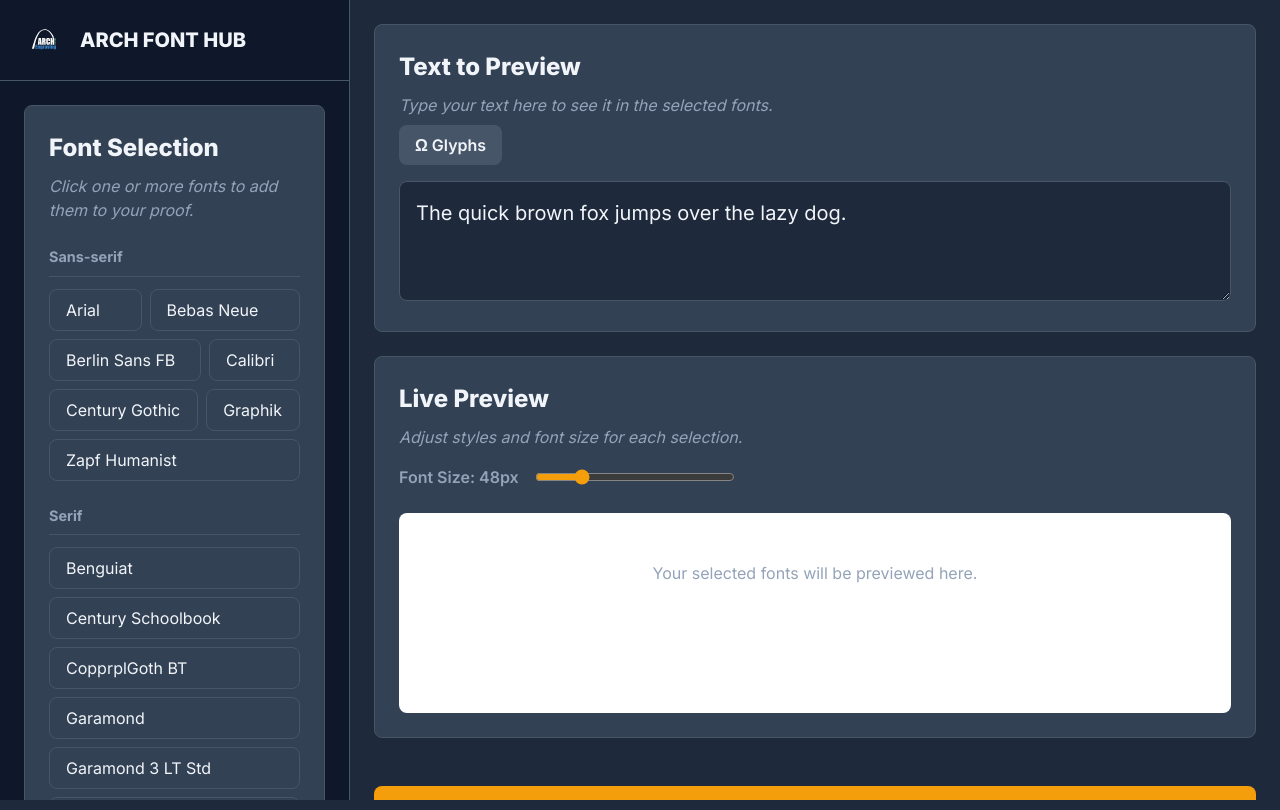
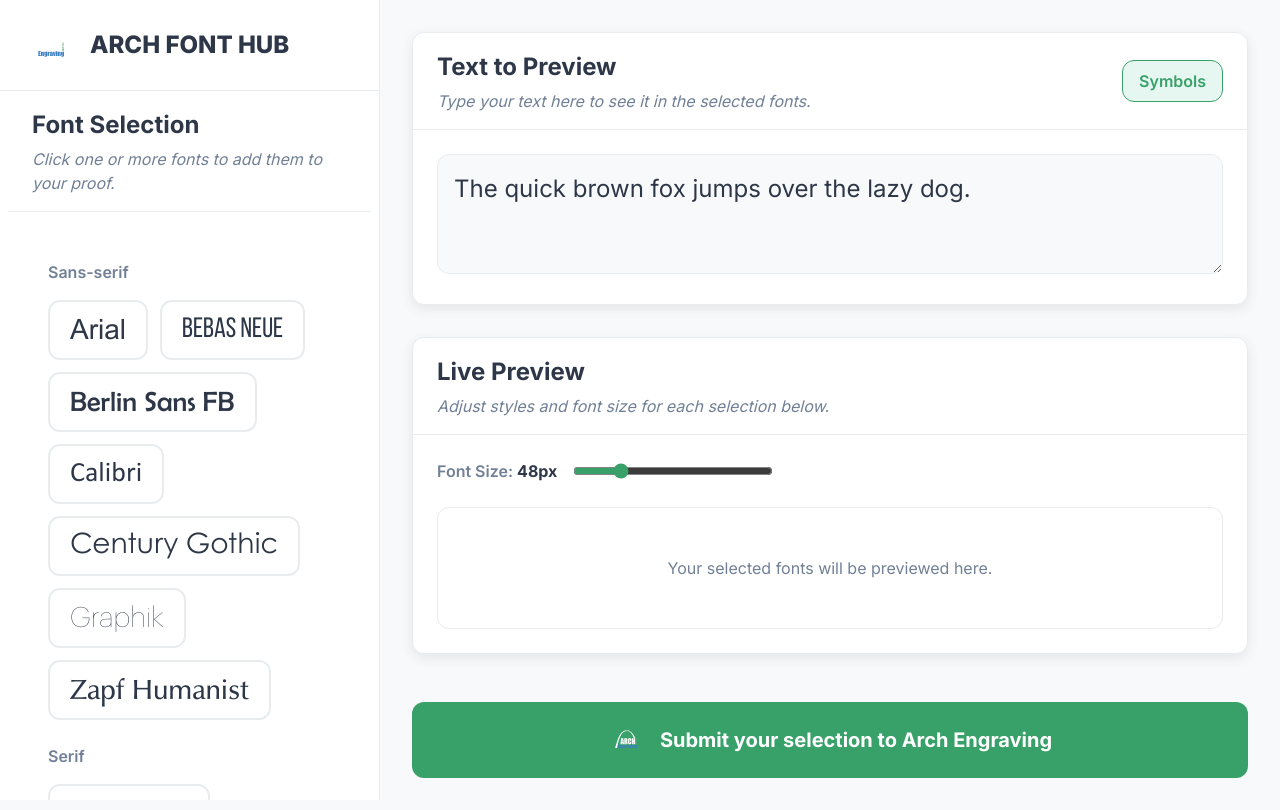
Before and after one commit to Arch-Tom/archfonthub, a React (Vite) app: page / in a window 1280 px wide. Built offline with nearby package versions, Linux system fonts and the light colour scheme; a web font is replaced by a local one.

Commit message:
Another redesign

```diff
--- a/src/App.css
+++ b/src/App.css
@@ -1,16 +1,17 @@
 :root {
-    --bg-main: #1e293b; /* slate-800 */
-    --bg-sidebar: #0f172a; /* slate-900 */
-    --bg-section: #334155; /* slate-700 */
-    --border-color: #475569; /* slate-600 */
-    --text-primary: #f1f5f9; /* slate-100 */
-    --text-secondary: #94a3b8; /* slate-400 */
-    --accent-color: #f59e0b; /* amber-500 */
-    --accent-hover: #d97706; /* amber-600 */
-    --accent-text: #1e293b;
-    --danger: #dc2626;
-    --success: #16a34a;
-    --radius: 8px;
+    --bg-main: #f8f9fa;
+    --bg-card: #ffffff;
+    --border-color: #e9ecef;
+    --shadow-color: rgba(45, 55, 72, 0.1);
+    --text-primary: #2d3748;
+    --text-secondary: #718096;
+    --accent-color: #38a169; /* Sage Green */
+    --accent-hover: #2f855a;
+    --accent-light: #e6f6f0;
+    --accent-text: #ffffff;
+    --danger: #e53e3e;
+    --success: #38a169;
+    --radius: 0.75rem;
 }
 
 body {
@@ -22,16 +23,19 @@ body {
 
 .app-layout {
     display: flex;
-    height: 100vh;
 }
 
-/* --- Sidebar --- */
+/* --- Sidebar (Desktop) / Header (Mobile) --- */
 .sidebar {
-    width: 350px;
-    background-color: var(--bg-sidebar);
+    background-color: var(--bg-card);
+    border-right: 1px solid var(--border-color);
+    width: 380px;
+    flex-shrink: 0;
     display: flex;
     flex-direction: column;
-    border-right: 1px solid var(--border-color);
+    height: 100vh;
+    position: sticky;
+    top: 0;
 }
 
 .sidebar-header {
@@ -42,124 +46,122 @@ body {
     border-bottom: 1px solid var(--border-color);
 }
 
-    .sidebar-header img {
-        height: 40px;
+.sidebar-logo {
+    height: 50px; /* Increased logo size */
 }
 
 .sidebar-header h1 {
-        font-size: 1.25rem;
+    font-size: 1.5rem;
     font-weight: 800;
     margin: 0;
+    color: var(--text-primary);
 }
 
 .sidebar-content {
-    padding: 1.5rem;
+    padding: 0 0.5rem 1.5rem;
     overflow-y: auto;
     flex-grow: 1;
 }
 
-.font-category h3 {
-    font-size: 0.9rem;
-    font-weight: 700;
-    color: var(--text-secondary);
-    margin: 1.5rem 0 0.75rem 0;
-    padding-bottom: 0.5rem;
-    border-bottom: 1px solid var(--border-color);
+/* --- Main Content --- */
+.main-content {
+    width: 100%;
+    padding: 2rem;
+    display: flex;
+    flex-direction: column;
+    gap: 2rem;
 }
 
-.font-category:first-child h3 {
-    margin-top: 0;
+.card {
+    background-color: var(--bg-card);
+    border: 1px solid var(--border-color);
+    border-radius: var(--radius);
+    box-shadow: 0 4px 12px var(--shadow-color);
+}
+
+.card-header {
+    padding: 1rem 1.5rem;
+    border-bottom: 1px solid var(--border-color);
+    position: relative;
+}
+
+    .card-header h2 {
+        font-size: 1.5rem;
+        font-weight: 700;
+        margin: 0 0 0.25rem 0;
+    }
+
+    .card-header p {
+        font-style: italic;
+        color: var(--text-secondary);
+        margin: 0;
+    }
+
+.card-content {
+    padding: 1.5rem;
+}
+
+/* --- Font Selection --- */
+.font-category h3 {
+    font-size: 1rem;
+    font-weight: 600;
+    color: var(--text-secondary);
+    margin: 1.5rem 0 1rem 1rem;
 }
 
 .font-button-grid {
     display: flex;
     flex-wrap: wrap;
-    gap: 0.5rem;
+    gap: 0.75rem;
+    padding: 0 1rem;
 }
 
 .font-button {
     display: flex;
     align-items: center;
-    justify-content: space-between;
-    background-color: var(--bg-section);
+    justify-content: center;
+    background-color: #fff;
     color: var(--text-primary);
-    border: 1px solid var(--border-color);
+    border: 2px solid var(--border-color);
     border-radius: var(--radius);
-    padding: 0.5rem 1rem;
-    font-size: 1rem;
+    padding: 0 1.25rem;
+    height: 60px;
+    font-size: 1.75rem;
+    line-height: 1;
     cursor: pointer;
     transition: all 0.2s ease;
-    flex-grow: 1;
 }
 
     .font-button:hover {
-        background-color: #475569;
+        border-color: var(--accent-color);
+        background-color: var(--accent-light);
     }
 
     .font-button.selected {
         background-color: var(--accent-color);
         color: var(--accent-text);
         border-color: var(--accent-hover);
-        font-weight: 600;
     }
 
-        .font-button.selected svg {
-            margin-left: 0.5rem;
+/* --- Text Input --- */
+.symbol-button {
+    position: absolute;
+    top: 50%;
+    right: 1.5rem;
+    transform: translateY(-50%);
+    background-color: var(--accent-light);
+    color: var(--accent-color);
+    border: 1px solid var(--accent-color);
+    border-radius: var(--radius);
+    padding: 0.5rem 1rem;
+    font-weight: 600;
+    cursor: pointer;
+    transition: all 0.2s;
 }
 
-/* --- Main Content --- */
-.main-content {
-    flex: 1;
-    padding: 1.5rem;
-    overflow-y: auto;
-    display: flex;
-    flex-direction: column;
-    gap: 1.5rem;
-}
-
-.section {
-    background-color: var(--bg-section);
-    border: 1px solid var(--border-color);
-    border-radius: var(--radius);
-    padding: 1.5rem;
-}
-
-.section-header {
-    display: flex;
-    justify-content: space-between;
-    align-items: center;
-    flex-wrap: wrap;
-    gap: 0.5rem;
-    margin-bottom: 1rem;
-}
-
-    .section-header h2 {
-        font-size: 1.5rem;
-        font-weight: 800;
-        margin: 0;
-    }
-
-    .section-header p {
-        font-style: italic;
-        color: var(--text-secondary);
-        margin: 0;
-        flex-basis: 100%;
-    }
-
-.glyph-button-main {
-    background-color: var(--border-color);
-    color: var(--text-primary);
-    border: none;
-    padding: 0.5rem 1rem;
-    border-radius: var(--radius);
-    cursor: pointer;
-    font-weight: 600;
-    transition: background-color 0.2s;
-}
-
-    .glyph-button-main:hover {
+    .symbol-button:hover {
         background-color: var(--accent-color);
-        color: var(--accent-text);
+        color: white;
     }
 
 .text-input {
@@ -169,25 +171,32 @@ body {
     border: 1px solid var(--border-color);
     border-radius: var(--radius);
     padding: 1rem;
-    font-size: 1.25rem;
+    font-size: 1.5rem;
     color: var(--text-primary);
     resize: vertical;
 }
 
     .text-input:focus {
-        outline: 1px solid var(--accent-color);
+        outline: 2px solid var(--accent-color);
+        border-color: var(--accent-color);
     }
 
+/* --- Live Preview --- */
 .preview-controls {
     display: flex;
     align-items: center;
     gap: 1rem;
     margin-bottom: 1.5rem;
+    color: var(--text-secondary);
 }
 
     .preview-controls label {
         font-weight: 600;
-        color: var(--text-secondary);
+    }
+
+    .preview-controls span {
+        color: var(--text-primary);
+        font-weight: 700;
     }
 
     .preview-controls input[type="range"] {
@@ -196,16 +205,15 @@ body {
     }
 
 .preview-area {
-    background-color: white;
-    color: #1a202c;
+    background-color: var(--bg-card);
+    border: 1px solid var(--border-color);
     border-radius: var(--radius);
     padding: 1rem;
-    min-height: 200px;
 }
 
 .preview-item {
-    padding: 1rem;
-    border-bottom: 1px solid #e2e8f0;
+    padding: 1.5rem;
+    border-bottom: 1px solid var(--border-color);
 }
 
     .preview-item:last-child {
@@ -217,25 +225,12 @@ body {
     justify-content: space-between;
     align-items: center;
     margin-bottom: 1rem;
-    flex-wrap: wrap;
     gap: 1rem;
 }
 
 .font-name-preview {
     font-weight: 700;
     font-size: 1.25rem;
-    color: var(--bg-main);
-}
-
-.preview-text {
-    margin: 0;
-    line-height: 1.6;
-}
-
-.preview-placeholder {
-    padding: 2rem;
-    text-align: center;
-    color: var(--text-secondary);
 }
 
 .style-selector {
@@ -246,9 +241,9 @@ body {
     .style-selector button {
         padding: 0.25rem 0.75rem;
         font-size: 0.8rem;
-        border: 1px solid #cbd5e1;
-        background-color: transparent;
-        color: #475569;
+        border: 1px solid var(--border-color);
+        background-color: #fff;
+        color: var(--text-secondary);
         border-radius: 6px;
         cursor: pointer;
         transition: all 0.2s ease;
@@ -256,19 +251,32 @@ body {
     }
 
         .style-selector button:hover {
-            background-color: #f1f5f9;
-            border-color: #94a3b8;
+            border-color: var(--text-primary);
+            color: var(--text-primary);
         }
 
         .style-selector button.active {
-            background-color: var(--bg-section);
-            color: white;
-            border-color: var(--bg-section);
+            background-color: var(--text-primary);
+            color: var(--bg-card);
+            border-color: var(--text-primary);
+            font-weight: 600;
         }
 
+.preview-text {
+    margin: 0;
+    line-height: 1.6;
+    word-break: break-word;
+}
+
+.preview-placeholder {
+    padding: 2rem;
+    text-align: center;
+    color: var(--text-secondary);
+}
+
+/* --- Submit Button --- */
 .submit-section {
-    margin-top: auto;
-    padding-top: 1.5rem;
+    margin-top: 1rem;
 }
 
 .submit-button {
@@ -278,42 +286,44 @@ body {
     justify-content: center;
     gap: 1rem;
     background-color: var(--accent-color);
-    color: var(--accent-text);
+    color: white;
     border: none;
     border-radius: var(--radius);
-    padding: 1rem;
+    padding: 1.25rem;
     font-size: 1.25rem;
     font-weight: 700;
     cursor: pointer;
-    transition: all 0.2s;
+    transition: background-color 0.2s;
 }
 
     .submit-button:hover {
         background-color: var(--accent-hover);
     }
 
-    .submit-button img {
-        height: 24px;
-        filter: brightness(0) saturate(100%) invert(12%) sepia(21%) saturate(1451%) hue-rotate(178deg) brightness(94%) contrast(85%);
+.submit-button-logo {
+    height: 36px;
 }
+/* Increased logo size */
 
 /* --- Modals and Toasts --- */
 .modal-overlay {
     position: fixed;
     inset: 0;
-    background-color: rgba(0, 0, 0, 0.7);
+    background-color: rgba(0, 0, 0, 0.5);
     display: flex;
     align-items: center;
     justify-content: center;
     z-index: 1000;
+    padding: 1rem;
 }
 
 .modal-box {
-    background-color: var(--bg-section);
+    background-color: var(--bg-card);
     border: 1px solid var(--border-color);
     border-radius: var(--radius);
     width: 100%;
     max-width: 500px;
+    box-shadow: 0 10px 30px rgba(0,0,0,0.1);
 }
 
 .modal-header {
@@ -347,16 +357,15 @@ body {
         height: 48px;
         font-size: 1.5rem;
         border: 1px solid var(--border-color);
-        border-radius: 8px;
+        border-radius: var(--radius);
         background-color: var(--bg-main);
         color: var(--text-primary);
         cursor: pointer;
-        transition: background-color 0.2s;
     }
 
         .glyph-palette button:hover {
             background-color: var(--accent-color);
-            color: var(--accent-text);
+            color: white;
         }
 
 .customer-form {
@@ -379,6 +388,7 @@ body {
     color: var(--text-primary);
     padding: 0.75rem 1rem;
     border-radius: var(--radius);
+    font-size: 1rem;
 }
 
 .modal-actions {
@@ -387,26 +397,24 @@ body {
     gap: 0.75rem;
     padding: 1.5rem;
     border-top: 1px solid var(--border-color);
-    background-color: var(--bg-sidebar);
+    background-color: var(--bg-main);
 }
 
 .button-primary {
     background-color: var(--accent-color);
-    color: var(--accent-text);
+    color: white;
     border: none;
     padding: 0.6rem 1.25rem;
-    font-size: 1rem;
     font-weight: 600;
     border-radius: var(--radius);
     cursor: pointer;
 }
 
 .button-secondary {
-    background-color: var(--border-color);
-    color: var(--text-primary);
+    background-color: var(--text-secondary);
+    color: white;
     border: none;
     padding: 0.6rem 1.25rem;
-    font-size: 1rem;
     font-weight: 600;
     border-radius: var(--radius);
     cursor: pointer;
@@ -421,10 +429,11 @@ body {
 
 .toast {
     padding: 1rem 1.5rem;
-    border-radius: 8px;
+    border-radius: var(--radius);
     color: white;
     font-weight: 600;
     margin-top: 0.5rem;
+    box-shadow: 0 5px 15px rgba(0,0,0,0.2);
 }
 
 .toast-success {
@@ -435,8 +444,8 @@ body {
     background-color: var(--danger);
 }
 
-/* --- Mobile Responsive --- */
-@media (max-width: 992px) {
+/* --- Responsive Layout: Sidebar to Header --- */
+@media (max-width: 1024px) {
     .app-layout {
         flex-direction: column;
     }
@@ -444,11 +453,20 @@ body {
     .sidebar {
         width: 100%;
         height: auto;
+        flex-direction: column;
+        position: static;
         border-right: none;
-        border-bottom: 1px solid var(--border-color);
+    }
+
+    .sidebar-header {
+        position: sticky;
+        top: 0;
+        background-color: var(--bg-card);
+        z-index: 10;
+        width: 100%;
     }
 
     .main-content {
-        padding: 1rem;
+        padding: 1.5rem;
     }
 }
--- a/src/App.jsx
+++ b/src/App.jsx
@@ -142,25 +142,30 @@ const App = () => {
         <div className="app-layout">
             <aside className="sidebar">
                 <div className="sidebar-header">
-                    <img src="/images/Arch Vector Logo White.svg" alt="Arch Font Hub Logo" />
+                    <img src="/images/Arch Vector Logo White.svg" alt="Arch Font Hub Logo" className="sidebar-logo" />
                     <h1>ARCH FONT HUB</h1>
                 </div>
                 <div className="sidebar-content">
-                    <div className="section">
-                        <div className="section-header">
+                    <div className="card-header">
                         <h2>Font Selection</h2>
                         <p>Click one or more fonts to add them to your proof.</p>
                     </div>
+                    <div className="card-content">
                         {Object.entries(fontLibrary).map(([category, fonts]) => (
                             <div key={category} className="font-category">
                                 <h3>{category}</h3>
                                 <div className="font-button-grid">
                                     {fonts.map(font => {
                                         const isSelected = selectedFonts.some(f => f.name === font.name);
+                                        const defaultStyle = font.styles[Object.keys(font.styles)[0]];
                                         return (
-                                            <button key={font.name} onClick={() => handleFontSelect(font)} className={`font-button ${isSelected ? 'selected' : ''}`}>
+                                            <button
+                                                key={font.name}
+                                                onClick={() => handleFontSelect(font)}
+                                                className={`font-button ${isSelected ? 'selected' : ''}`}
+                                                style={{ fontFamily: defaultStyle }}
+                                            >
                                                 {font.name}
-                                                {isSelected && <CheckIcon />}
                                             </button>
                                         );
                                     })}
@@ -172,22 +177,25 @@ const App = () => {
             </aside>
 
             <main className="main-content">
-                <div className="section">
-                    <div className="section-header">
+                <section className="card">
+                    <div className="card-header">
                         <h2>Text to Preview</h2>
                         <p>Type your text here to see it in the selected fonts.</p>
-                        <button className="glyph-button-main" onClick={() => setIsGlyphModalOpen(true)}>Ω Glyphs</button>
+                        <button className="symbol-button" onClick={() => setIsGlyphModalOpen(true)}>Symbols</button>
                     </div>
+                    <div className="card-content">
                         <textarea ref={textInputRef} className="text-input" value={customText} onChange={e => setCustomText(e.target.value)} />
                     </div>
+                </section>
 
-                <div className="section">
-                    <div className="section-header">
+                <section className="card">
+                    <div className="card-header">
                         <h2>Live Preview</h2>
-                        <p>Adjust styles and font size for each selection.</p>
+                        <p>Adjust styles and font size for each selection below.</p>
                     </div>
+                    <div className="card-content">
                         <div className="preview-controls">
-                        <label htmlFor="fontSize">Font Size: {fontSize}px</label>
+                            <label htmlFor="fontSize">Font Size: <span>{fontSize}px</span></label>
                             <input type="range" id="fontSize" min="20" max="150" value={fontSize} onChange={e => setFontSize(Number(e.target.value))} />
                         </div>
                         <div className="preview-area">
@@ -195,7 +203,7 @@ const App = () => {
                                 selectedFonts.map(font => (
                                     <div key={font.name} className="preview-item">
                                         <div className="preview-item-header">
-                                        <span className="font-name-preview" style={{ fontFamily: font.styles.regular || font.styles[Object.keys(font.styles)[0]] }}>{font.name}</span>
+                                            <span className="font-name-preview">{font.name}</span>
                                             <div className="style-selector">
                                                 {Object.keys(font.styles).map(styleKey => (
                                                     <button key={styleKey} onClick={() => handleStyleChange(font.name, styleKey)} className={font.activeStyle === styleKey ? 'active' : ''}>
@@ -212,16 +220,17 @@ const App = () => {
                             ) : <div className="preview-placeholder">Your selected fonts will be previewed here.</div>}
                         </div>
                     </div>
+                </section>
 
                 <div className="submit-section">
                     <button className="submit-button" onClick={handleInitiateSave}>
-                        <img src="/images/Arch Vector Logo White.svg" alt="Logo" />
+                        <img src="/images/Arch Vector Logo White.svg" alt="Logo" className="submit-button-logo" />
                         Submit your selection to Arch Engraving
                     </button>
                 </div>
             </main>
 
-            <Modal isOpen={isGlyphModalOpen} onClose={() => setIsGlyphModalOpen(false)} title="Glyph Palette">
+            <Modal isOpen={isGlyphModalOpen} onClose={() => setIsGlyphModalOpen(false)} title="Symbol Palette">
                 <div className="glyph-palette">{glyphs.map(glyph => (<button key={glyph} onClick={() => handleGlyphInsert(glyph)}>{glyph}</button>))}</div>
             </Modal>
 
--- a/src/index.css
+++ b/src/index.css
@@ -7,27 +7,26 @@ body {
     -moz-osx-font-smoothing: grayscale;
 }
 
-/* Custom scrollbar for the new theme */
+/* Custom scrollbar for the new light theme */
 ::-webkit-scrollbar {
-    width: 10px;
+    width: 12px;
 }
 
 ::-webkit-scrollbar-track {
-    background: #0f172a; /* sidebar bg */
+    background: var(--bg-main);
 }
 
 ::-webkit-scrollbar-thumb {
-    background-color: #475569; /* border color */
+    background-color: #adb5bd;
     border-radius: 20px;
-    border: 3px solid #0f172a; /* sidebar bg */
+    border: 3px solid var(--bg-main);
 }
 
     ::-webkit-scrollbar-thumb:hover {
-        background-color: #64748b;
+        background-color: #6c757d;
     }
 
-/* --- ALL FONT-FACE RULES --- */
-/* This section remains the same as before. */
+/* --- ALL FONT-FACE RULES (Unchanged) --- */
 @font-face {
     font-family: 'ArialMT';
     src: url('/fonts/arial.ttf');
```
Lines whose indentation alone changed are shown as unchanged.
